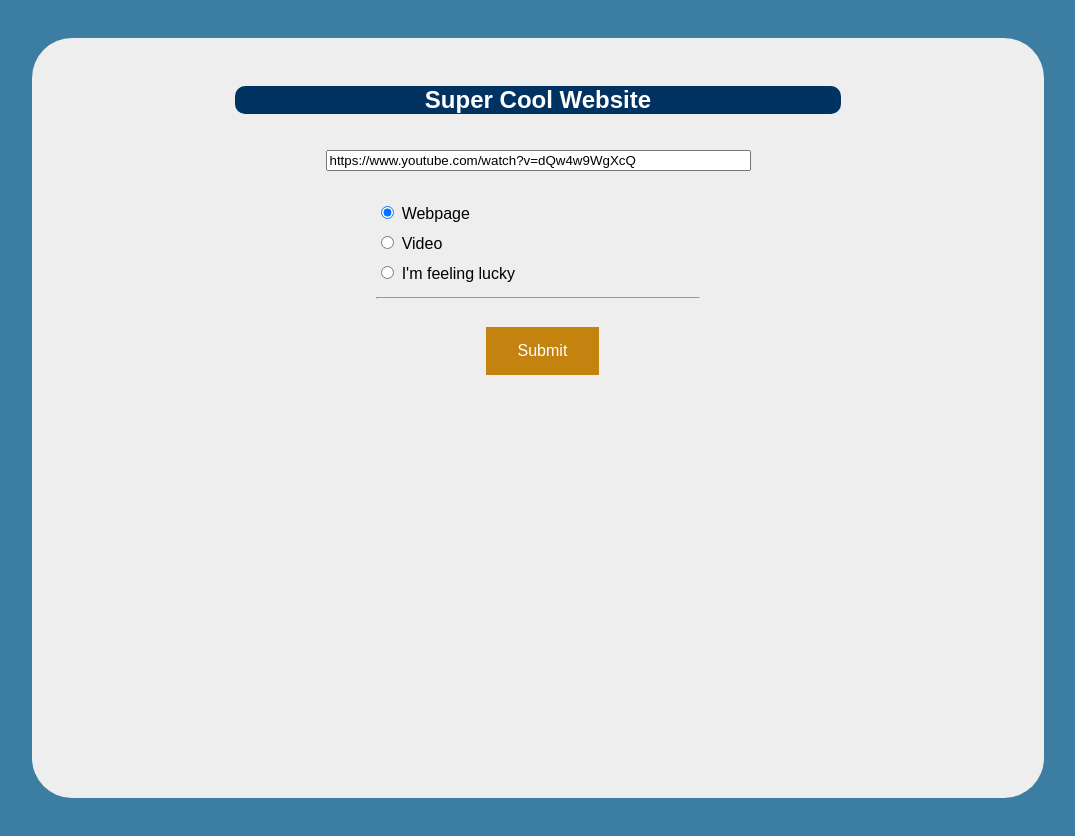
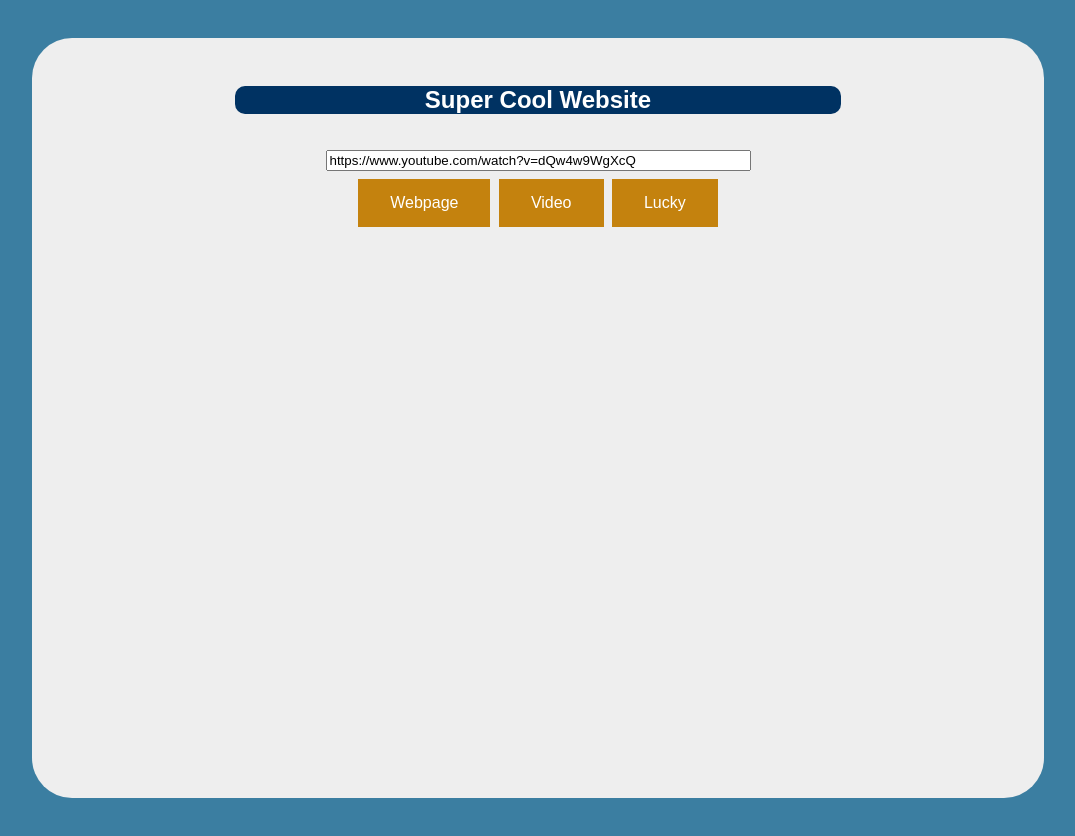
Before and after one commit to connorfjennings/rpi_webpage_requester, a Flask app: page / in a window 1280 px wide. Shown: the whole page, without its empty margins (102-1177 px from the left). Run offline with Flask 2, Linux system fonts and the light colour scheme.

Commit message:
Update index.html

```diff
--- a/templates/index.html
+++ b/templates/index.html
@@ -57,7 +57,7 @@ h1 {
 
 <form action="/open" method="get">
   <input type="text" id="submited_text" name="website" value="https://www.youtube.com/watch?v=dQw4w9WgXcQ" size="50"><br>
-
+  <!---
   <section id="buttons">
     <input type="radio" id="webpage" name="method" value="webpage" checked="checked">
     <label for="webpage">Webpage</label><br>
@@ -66,8 +66,11 @@ h1 {
     <input type="radio" id="lucky" name="method" value="lucky">
     <label for="lucky">I'm feeling lucky</label><hr>
    </section>
-
-  <input type="submit" value="Submit" class="button">
+  --->
+  <input type="submit" name="method" value="Webpage" class="button">
+  <input type="submit" name="method" value="Video" class="button">
+  <input type="submit" name="method" value="Lucky" class="button">
+  <!input type="submit" value="Submit" class="button">
 </form>
 </section>
 </body>
```
